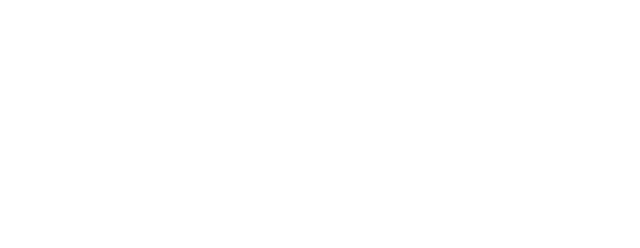
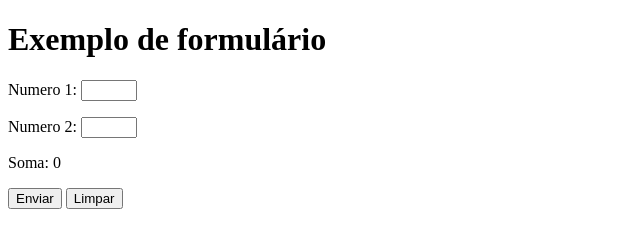
Before and after one commit to gusanchez1/html-css, a plain HTML site: page exercicios/ex025/form008.html in a window 1280 px wide. Shown: the whole page, without its empty margins (0-640 px from the left). Drawn offline with Linux system fonts and the light colour scheme.

Commit message:
Exercicio 025 finalizado.

```diff
--- a/exercicios/ex025/form008.html
+++ b/exercicios/ex025/form008.html
@@ -6,6 +6,28 @@
     <title>Formulário</title>
 </head>
 <body>
+    <h1>Exemplo de formulário</h1>
+    <form action="cadastro.php" method="get" autocomplete="on">
+        <p>
+            <label for="in1">Numero 1: </label>
+            <input type="number" name="n1" id="in1" min="0" max="50" required oninput="isoma.innerHTML = Number(in1.value) + Number(in2.value)">
+        </p>
+
+        <p>
+            <label for="in2">Numero 2: </label>
+            <input type="number" name="n2" id="in2" min="0" max="50" required oninput="isoma.innerHTML = Number(in1.value) + Number(in2.value)">
+        </p>
+
+        <p>
+            <label for="isoma">Soma: </label>
+            <output name="" id="isoma">0</output>
+        </p>
+
+        <p>
+            <input type="submit" value="Enviar">
+            <input type="reset" value="Limpar">
+        </p>
+    </form>
 
 </body>
 </html>
```
Also changed, not shown: exercicios/ex025/form009.html (added, +25 -0 lines), exercicios/ex025/form010.html (added, +36 -0 lines).
